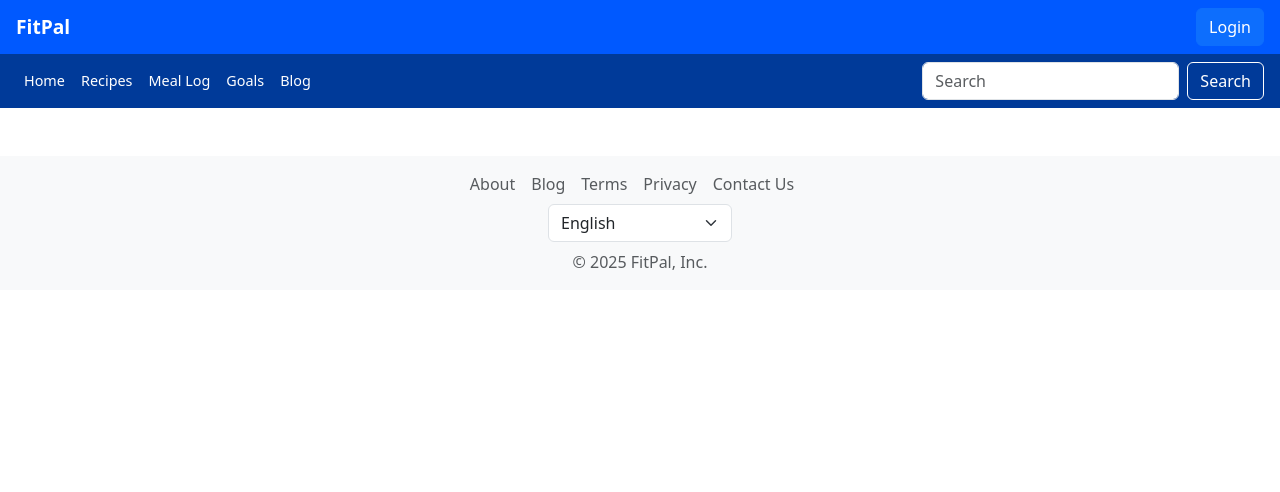
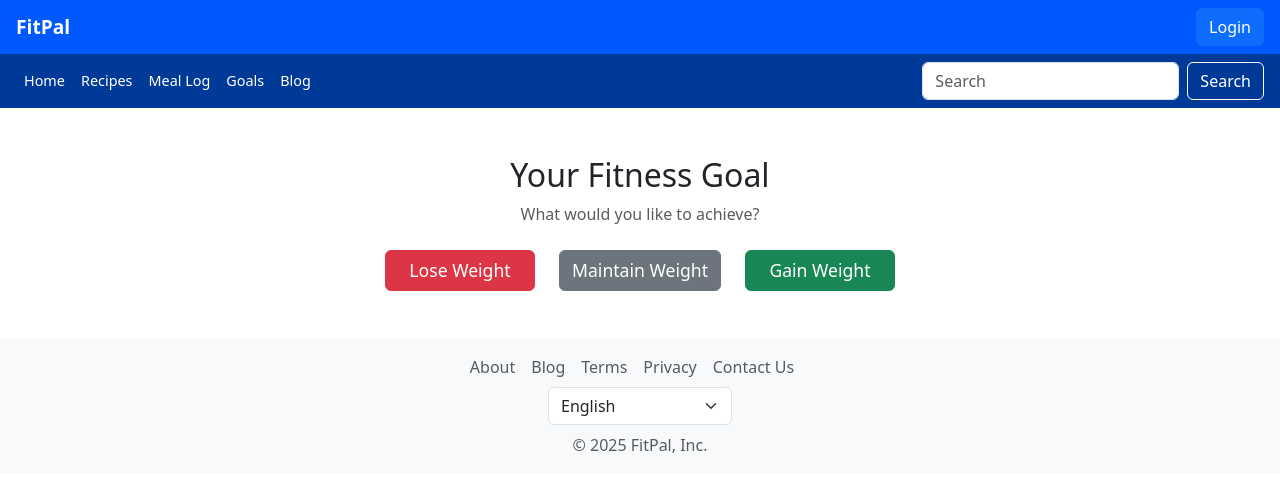
Before and after one commit to michaelferry25/FitPal, an Angular app: page /goals/progress in a window 1280 px wide. Before the commit this address led to /. Shown: the top 492 px of the page. Built offline with nearby package versions, Linux system fonts and the light colour scheme; sample sign-in values are in the browser's storage.

Commit message:
Setup the basics Progress Tracking page inside the goals page section

```diff
--- a/src/app/app.routes.ts
+++ b/src/app/app.routes.ts
@@ -11,6 +11,7 @@
 import { GoalsComponent } from './goals/goals.component';
 import { MealLogComponent } from './meal-log/meal-log.component';
 import { LandingPageComponent } from './landing-page/landing-page.component';
+import { ProgressComponent } from './goals/progress/progress.component';
 
 export const routes: Routes = [
   { path: '', component: LandingPageComponent },
@@ -23,6 +24,7 @@
   { path: 'settings', component: SettingsComponent, canActivate: [AuthGuard] },
   { path: 'recipes', component: RecipeComponent, canActivate: [AuthGuard] },
   { path: 'goals', component: GoalsComponent, canActivate: [AuthGuard] },
+  { path: 'goals/progress', component: ProgressComponent, canActivate: [AuthGuard] },
   { path: 'meal-log', component: MealLogComponent, canActivate: [AuthGuard] },
   { path: 'recipes/:id', component: RecipeDetailsComponent, canActivate: [AuthGuard] }
 ];
--- a/src/app/goals/goals.component.html
+++ b/src/app/goals/goals.component.html
@@ -25,6 +25,12 @@
       </div>
       <button class="btn btn-success my-4" type="submit">Save Goals</button>
       <button class="btn btn-secondary ms-2" type="button" (click)="resetGoals()">Reset Goals</button>
+      <div class="text-center mt-4">
+        <button class="btn btn-outline-primary" routerLink="/goals/progress">
+          Track Your Weight Progress
+        </button>
+      </div>
+
     </form>
 
     <hr>
--- a/src/app/goals/goals.component.ts
+++ b/src/app/goals/goals.component.ts
@@ -2,11 +2,12 @@
 import { CommonModule } from '@angular/common';
 import { FormsModule } from '@angular/forms';
 import { HttpClient, HttpClientModule } from '@angular/common/http';
+import { RouterModule } from '@angular/router';
 
 @Component({
   selector: 'app-goals',
   standalone: true,
-  imports: [CommonModule, FormsModule, HttpClientModule],
+  imports: [CommonModule, FormsModule, HttpClientModule, RouterModule],
   templateUrl: './goals.component.html',
   styleUrls: ['./goals.component.css']
 })
--- /dev/null
+++ b/src/app/goals/progress/progress.component.css
@@ -0,0 +1,4 @@
+.goal-options button {
+    min-width: 150px;
+    font-size: 1.1rem;
+  }
--- /dev/null
+++ b/src/app/goals/progress/progress.component.html
@@ -0,0 +1,14 @@
+<div class="container mt-5 text-center">
+    <h2>Your Fitness Goal</h2>
+    <p class="text-muted">What would you like to achieve?</p>
+
+    <div class="goal-options d-flex justify-content-center gap-4 mt-4 flex-wrap">
+      <button class="btn btn-danger" (click)="selectGoal('lose')">Lose Weight</button>
+      <button class="btn btn-secondary" (click)="selectGoal('maintain')">Maintain Weight</button>
+      <button class="btn btn-success" (click)="selectGoal('gain')">Gain Weight</button>
+    </div>
+
+    <div class="mt-4" *ngIf="selectedGoal">
+      <h4>You selected: {{ selectedGoal | titlecase }} Weight</h4>
+    </div>
+  </div>
--- /dev/null
+++ b/src/app/goals/progress/progress.component.ts
@@ -0,0 +1,17 @@
+import { Component } from '@angular/core';
+import { CommonModule } from '@angular/common';
+
+@Component({
+  selector: 'app-progress',
+  standalone: true,
+  imports: [CommonModule],
+  templateUrl: './progress.component.html',
+  styleUrls: ['./progress.component.css']
+})
+export class ProgressComponent {
+  selectedGoal: 'lose' | 'maintain' | 'gain' | null = null;
+
+  selectGoal(goal: 'lose' | 'maintain' | 'gain') {
+    this.selectedGoal = goal;
+  }
+}
```
Also changed, not shown: 1 other file (tests, documents, lock files or other folders).
